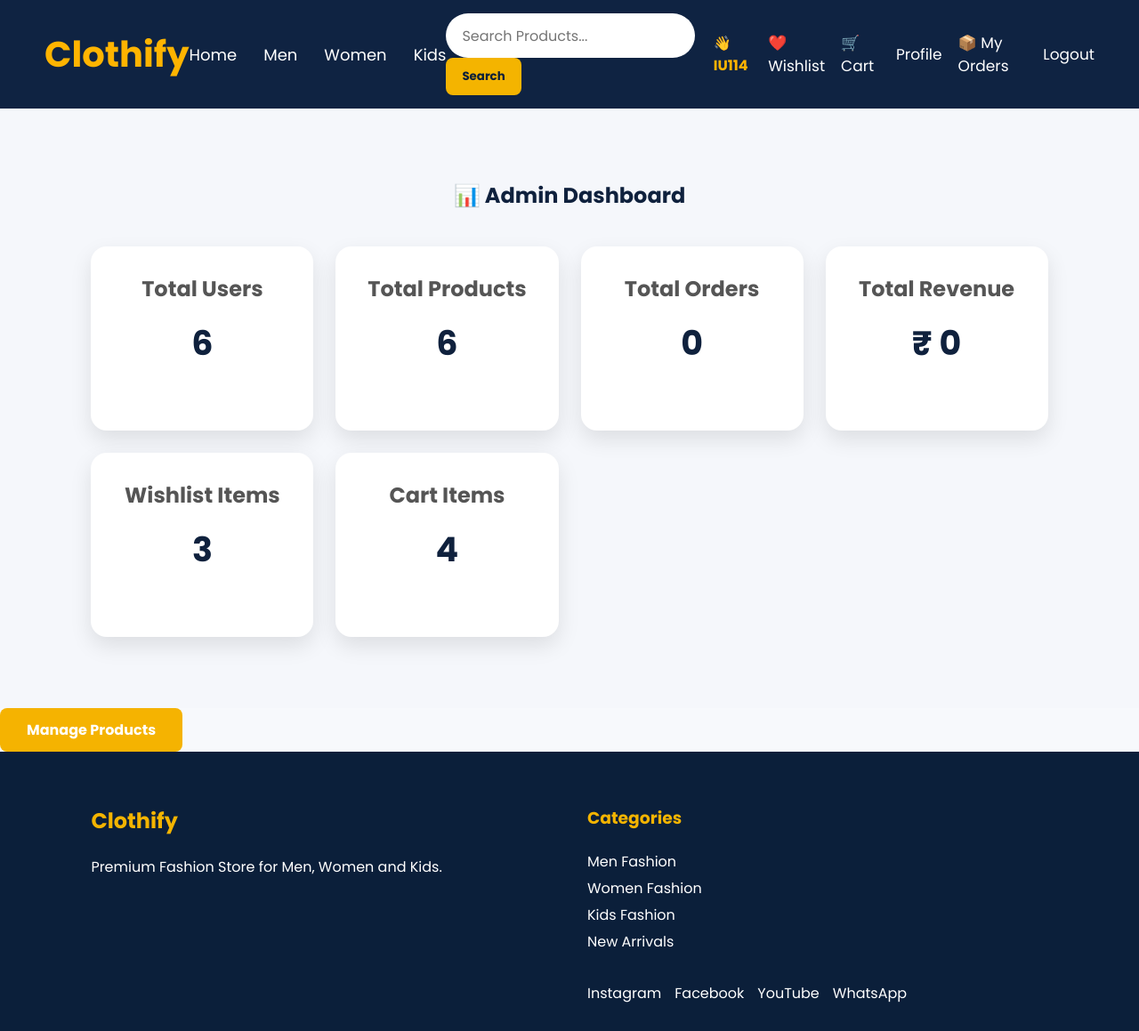
After one commit to DilipkumarPrajapati-ce/clothify-, a Django app: page /admin-dashboard/ in a window 1280 px wide. The commit adds this page. Shown: the whole page at 89% size. Run offline with Django 5.2, Linux system fonts and the light colour scheme; a user stored in the database is signed in; data comes from the database, SQL or seed files in the repository; both versions use the stored data as it was after the commit; data that the repository does not hold is empty.

Commit message:
day 14
day 14 working

```diff
--- a/clothify_project/settings.py
+++ b/clothify_project/settings.py
@@ -38,7 +38,7 @@ INSTALLED_APPS = [
     'django.contrib.sessions',
     'django.contrib.messages',
     'django.contrib.staticfiles',
-    'products',
+   'products.apps.ProductsConfig',
     'accounts',
 
 ]
--- a/products/admin.py
+++ b/products/admin.py
@@ -3,8 +3,10 @@
 # Register your models here.
 
 from django.contrib import admin
-from .models import Product, Wishlist, Cart
+from .models import Product, Wishlist, Cart, Order, Profile
 
 admin.site.register(Product)
 admin.site.register(Wishlist)
 admin.site.register(Cart)
+admin.site.register(Order)
+admin.site.register(Profile)
--- a/products/urls.py
+++ b/products/urls.py
@@ -77,4 +77,31 @@ path(
     name="my_orders"
 ),
 
+path(
+    "order/<int:id>/",
+    views.order_detail,
+    name="order_detail"
+),
+
+path(
+    "admin-dashboard/",
+    views.admin_dashboard,
+    name="admin_dashboard"
+),
+
+path(
+    "admin-products/",
+    views.admin_products,
+    name="admin_products"
+),
+
+path(
+    "profile/",
+    views.profile,
+    name="profile"
+),
+
+
+
+
 ]
--- a/products/views.py
+++ b/products/views.py
@@ -2,7 +2,9 @@ from django.shortcuts import render, redirect, get_object_or_404
 from django.contrib.auth.decorators import login_required
 from django.contrib import messages
 from .models import Product, Cart, Wishlist, Order
-
+from django.contrib.admin.views.decorators import staff_member_required
+from django.contrib.auth.models import User
+from .models import Product, Cart, Wishlist, Order, Profile
 
 # ==========================
 # Home Page
@@ -333,3 +335,105 @@ def my_orders(request):
             "orders": orders
         }
     )
+
+# ==========================
+# Order Details
+# ==========================
+
+@login_required
+def order_detail(request, id):
+
+    order = get_object_or_404(
+        Order,
+        id=id,
+        user=request.user
+    )
+
+    return render(
+        request,
+        "order_detail.html",
+        {
+            "order": order
+        }
+    )
+
+
+# ==========================
+# Admin Dashboard
+# ==========================
+
+@staff_member_required
+def admin_dashboard(request):
+
+    total_users = User.objects.count()
+
+    total_products = Product.objects.count()
+
+    total_orders = Order.objects.count()
+
+    total_cart = Cart.objects.count()
+
+    total_wishlist = Wishlist.objects.count()
+
+    revenue = 0
+
+    for order in Order.objects.all():
+
+        revenue += order.total_price
+
+    return render(
+
+        request,
+
+        "admin_dashboard.html",
+
+        {
+
+            "users": total_users,
+
+            "products": total_products,
+
+            "orders": total_orders,
+
+            "cart": total_cart,
+
+            "wishlist": total_wishlist,
+
+            "revenue": revenue
+
+        }
+
+    )
+# ==========================
+# Admin Products
+# ==========================
+
+@staff_member_required
+def admin_products(request):
+
+    products = Product.objects.all().order_by("-id")
+
+    return render(
+        request,
+        "admin_products.html",
+        {
+            "products": products
+        }
+    )
+
+# ==========================
+# Profile Page
+# ==========================
+
+@login_required
+def profile(request):
+
+    profile = Profile.objects.get(user=request.user)
+
+    return render(
+        request,
+        "profile.html",
+        {
+            "profile": profile
+        }
+    )
--- a/static/css/style.css
+++ b/static/css/style.css
@@ -1545,3 +1545,256 @@ body{
     margin:40px 0;
 
 }
+
+/* ==========================
+   ORDER DETAILS
+========================== */
+
+.order-detail{
+
+    padding:80px 8%;
+
+    background:#f5f7fb;
+
+    min-height:80vh;
+
+}
+
+.order-box{
+
+    max-width:800px;
+
+    margin:auto;
+
+    background:white;
+
+    padding:40px;
+
+    border-radius:18px;
+
+    box-shadow:0 15px 35px rgba(0,0,0,.08);
+
+}
+
+.order-box h1{
+
+    color:#0F213D;
+
+    margin-bottom:20px;
+
+}
+
+.order-box p{
+
+    font-size:18px;
+
+    margin:18px 0;
+
+    color:#333;
+
+}
+
+.order-box strong{
+
+    color:#0F213D;
+
+    display:inline-block;
+
+    width:170px;
+
+}
+
+.order-box .shop-btn{
+
+    margin-top:20px;
+
+    display:inline-block;
+
+}
+
+ /* ==========================
+   ADMIN DASHBOARD
+========================== */
+
+.dashboard{
+
+    padding:80px 8%;
+
+    background:#f5f7fb;
+
+    min-height:80vh;
+
+}
+
+.dashboard h1{
+
+    text-align:center;
+
+    color:#0F213D;
+
+    margin-bottom:40px;
+
+}
+
+.dashboard-grid{
+
+    display:grid;
+
+    grid-template-columns:repeat(auto-fit,minmax(250px,1fr));
+
+    gap:25px;
+
+}
+
+.dashboard-card{
+
+    background:white;
+
+    padding:30px;
+
+    border-radius:18px;
+
+    text-align:center;
+
+    box-shadow:0 10px 25px rgba(0,0,0,.1);
+
+    transition:.3s;
+
+}
+
+.dashboard-card:hover{
+
+    transform:translateY(-8px);
+
+}
+
+.dashboard-card h2{
+
+    color:#555;
+
+    margin-bottom:15px;
+
+}
+
+.dashboard-card h1{
+
+    color:#0F213D;
+
+    font-size:38px;
+
+}
+
+/* ==========================
+   ADMIN TABLE
+========================== */
+
+.admin-table{
+
+    width:100%;
+
+    border-collapse:collapse;
+
+    background:white;
+
+}
+
+.admin-table th,
+.admin-table td{
+
+    border:1px solid #ddd;
+
+    padding:15px;
+
+    text-align:center;
+
+}
+
+.admin-table th{
+
+    background:#0F213D;
+
+    color:white;
+
+}
+
+.admin-table tr:nth-child(even){
+
+    background:#f5f5f5;
+
+}
+
+.admin-table img{
+
+    border-radius:10px;
+
+}
+
+/* ==========================
+   PROFILE PAGE
+========================== */
+
+.profile-page{
+
+    padding:80px 8%;
+
+    background:#f5f7fb;
+
+    min-height:80vh;
+
+}
+
+.profile-card{
+
+    max-width:700px;
+
+    margin:auto;
+
+    background:white;
+
+    padding:40px;
+
+    border-radius:20px;
+
+    text-align:center;
+
+    box-shadow:0 10px 30px rgba(0,0,0,.1);
+
+}
+
+.profile-photo{
+
+    width:160px;
+
+    height:160px;
+
+    object-fit:cover;
+
+    border-radius:50%;
+
+    border:5px solid #F5B301;
+
+    margin-bottom:20px;
+
+}
+
+.profile-card h2{
+
+    color:#0F213D;
+
+    margin-bottom:20px;
+
+}
+
+.profile-card p{
+
+    font-size:18px;
+
+    margin:10px 0;
+
+}
+
+.profile-card .shop-btn{
+
+    margin:10px;
+
+}
--- /dev/null
+++ b/templates/admin_dashboard.html
@@ -0,0 +1,70 @@
+{% load static %}
+<!DOCTYPE html>
+<html lang="en">
+
+<head>
+
+<meta charset="UTF-8">
+
+<meta name="viewport" content="width=device-width, initial-scale=1.0">
+
+<title>Admin Dashboard</title>
+
+<link rel="stylesheet" href="{% static 'css/style.css' %}">
+
+</head>
+
+<body>
+
+{% include 'navbar.html' %}
+
+<section class="dashboard">
+
+<h1>📊 Admin Dashboard</h1>
+
+<div class="dashboard-grid">
+
+<div class="dashboard-card">
+<h2>Total Users</h2>
+<h1>{{ users }}</h1>
+</div>
+
+<div class="dashboard-card">
+<h2>Total Products</h2>
+<h1>{{ products }}</h1>
+</div>
+
+<div class="dashboard-card">
+<h2>Total Orders</h2>
+<h1>{{ orders }}</h1>
+</div>
+
+<div class="dashboard-card">
+<h2>Total Revenue</h2>
+<h1>₹ {{ revenue }}</h1>
+</div>
+
+<div class="dashboard-card">
+<h2>Wishlist Items</h2>
+<h1>{{ wishlist }}</h1>
+</div>
+
+<div class="dashboard-card">
+<h2>Cart Items</h2>
+<h1>{{ cart }}</h1>
+</div>
+
+</div>
+
+</section>
+
+<a href="{% url 'admin_products' %}" class="shop-btn">
+
+Manage Products
+
+</a>
+{% include 'footer.html' %}
+
+</body>
+
+</html>
--- a/templates/my_orders.html
+++ b/templates/my_orders.html
@@ -48,7 +48,11 @@
 
 <tr>
 
-<td>#{{ order.id }}</td>
+<td>
+    <a href="{% url 'order_detail' order.id %}">
+        #{{ order.id }}
+    </a>
+</td>
 
 <td>{{ order.full_name }}</td>
 
```
Also changed, not shown: products/apps.py (+8 -1 lines), products/models.py (+46 -0 lines), products/signals.py (added, +13 -0 lines), templates/admin_products.html (added, +93 -0 lines), templates/order_detail.html (added, +67 -0 lines), templates/profile.html (+39 -8 lines), db.sqlite3, products/migrations/0006_profile.py (added).
